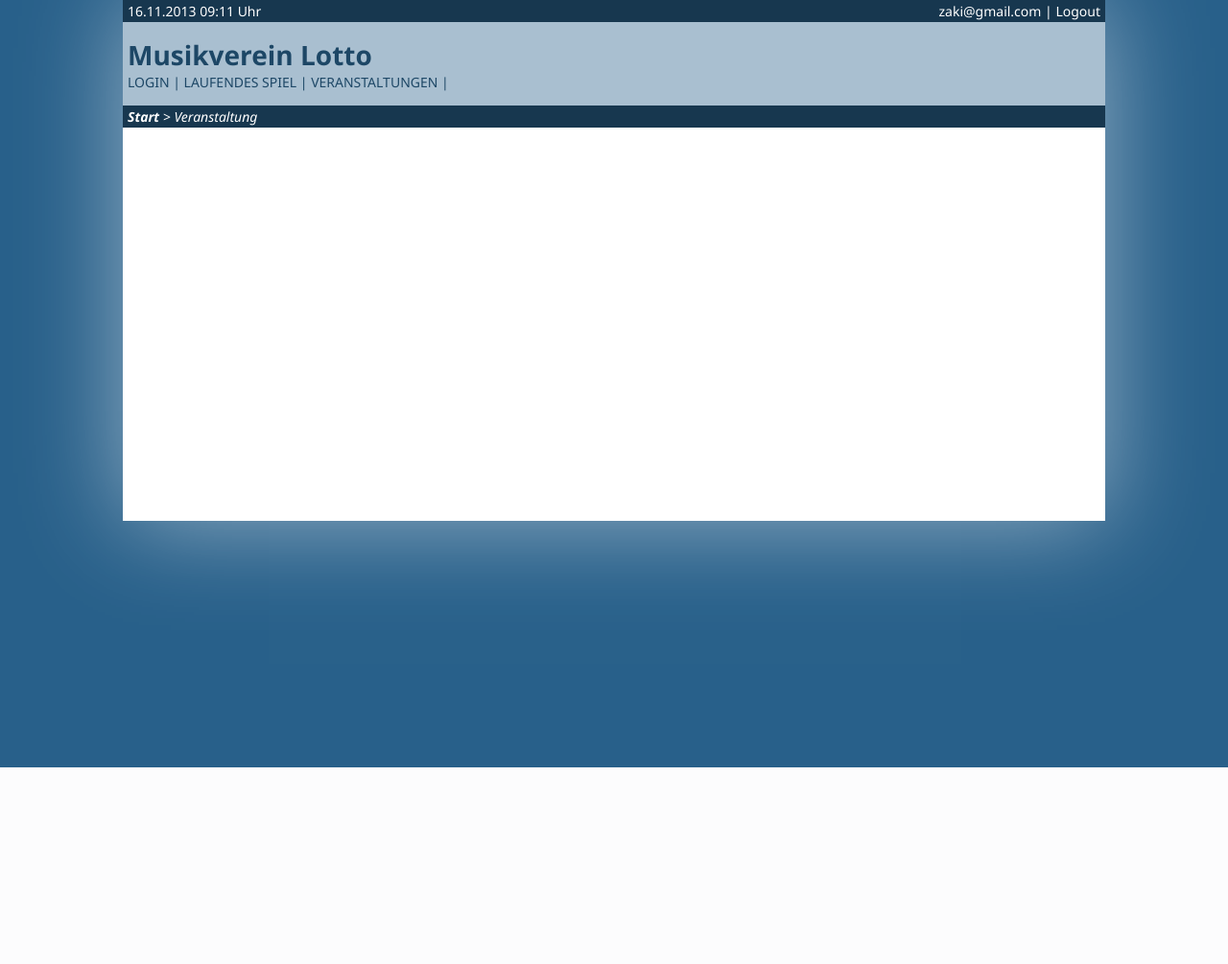
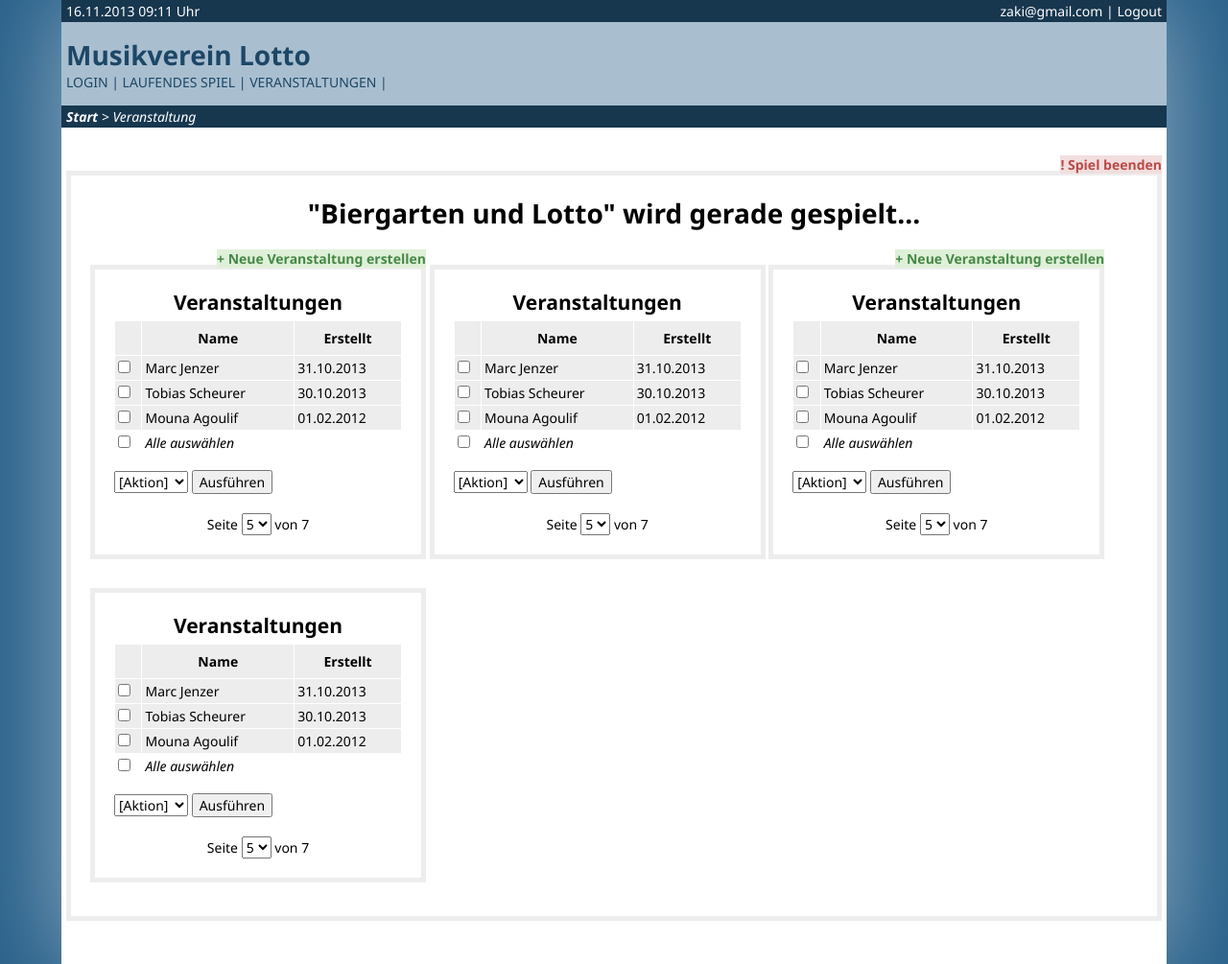
Before and after one commit to escolate/TeamNorden_LottoWebApp, a PHP site: page /index.php?page=events in a window 1280 px wide. Shown: the whole page at 96% size. Before the commit the page ends 800 px from the top, so only its background shows below. Run offline with PHP 8.4, Linux system fonts and the light colour scheme.

Commit message:
did some more css changes

```diff
--- a/css/style.css
+++ b/css/style.css
@@ -17,9 +17,11 @@ h3 {
 }
 a{
     text-decoration: none;
+    color: black;
 }
 #container{
-    width: 80%;
+    width: 90%;
+    min-width: 800px;
     margin: auto;
     box-shadow: 0px 0px 100px rgba(255,255,255,0.5);
 }
@@ -70,30 +72,6 @@ a{
     min-height: 350px;
     padding: 30px 5px;
 }
-/* buttons */
-.button{
-    display: inline-block;
-    background-color: #dff0d8;
-    text-align: center;
-    padding: 2px 3px 2px 3px;
-    font-weight: bold;
-    border: 2px solid;
-}
-.button.yellow:hover{
-    background-color: #faebcc;
-}
-.button.red:hover{
-    background-color: #ebccd1;
-}
-.button.green:hover{
-    background-color: #d6e9c6;
-}
-.button.blue:hover{
-    background-color: #bce8f1;
-}
-.button.grey:hover{
-    background-color: #b8b4b4;
-}
 /*sub classes*/
 .yellow{
     color: #c09853;
@@ -120,38 +98,67 @@ a{
     background-color: lightgray;
     border-color: #b8b4b4;
 }
-/*content*/
-#content .frame {
+/*content-elements*/
+.content-box{
+    position: relative;
+    display: inline-block;
+    vertical-align: top;
+    border: 5px solid #ededed;
+    padding: 20px;
+    margin: 15px 0;
+    min-width: 300px;
+}
+.content-box-button{
+    position: absolute;
+    top: -21px;
+    right: -5px;
+    font-weight: bold;
+}
+.content-box-button:hover{
+    text-decoration: underline;
+}
+.content-box h1{
+    margin-bottom: 20px;
+    text-align: center;
+}
+.content-box h2{
+    margin-bottom: 5px;
+    text-align: center;
+}
+.list{
     width: 100%;
+    background-color: #ededed;
+    margin-bottom: 15px;
+}
+.list tr > td{
+    padding: 3px;
+}
+.list tr, td, th{
+    border: 1px solid white;
+}
+.list th{
+    padding: 8px 0;
+}
+.list tfoot{
+    background-color: white;
+    font-style: oblique;
+}
+.list thead:hover{
+    background-color: #ededed;
+}
+.list tbody tr:hover{
+    background-color: white;
+}
+.list table a{
+    display: inline-block;
+    width: 100%;
+    height: 60%;
+}
+.pages{
+    text-align: center;
+    margin-top: 20px;
 }
 
-#content .frame div {
-    display: inline-block;
-    border: 5px solid #ededed;
-    width: 250px;
-    vertical-align: top;
-    padding: 15px;
-}
-#content .frame table {
-    margin: 5px 0;
-    width: 100%;
-    background-color: #ededed
-}
-#content .frame th {
-    background-color: #ededed;
-}
-#content .frame table, tr, td{
-    border: 1px solid white;
-}
-#zahl_ziehung {
-    width: 40px;
-}
-#content .frame .action {
-    float: left;
-}
-#content .frame .action select {
-    width: 150px;
-}
 /*login*/
 #logincontent{
     text-align: center;
--- /dev/null
+++ b/events.php
@@ -0,0 +1,234 @@
+<div class="content-box">
+    <a href="#" class="content-box-button red">! Spiel beenden</a>
+    <h1>"Biergarten und Lotto" wird gerade gespielt...</h1>
+
+    <div class="content-box">
+	<a href="#" class="content-box-button green">+ Neue Veranstaltung erstellen</a>
+	<h2>Veranstaltungen</h2>
+	<form name="events" class="action">
+	    <table border="1" class="list">
+		<thead>
+		    <tr>
+			<th></th>
+			<th>Name</th>
+			<th>Erstellt</th>
+		    </tr>
+		</thead>
+		<tfoot>
+		    <tr>
+			<td><input type="checkbox"></td>
+			<td>Alle auswählen</td>
+			<td></td>
+		    </tr>
+		</tfoot>
+		<tbody>
+		    <tr>
+			<td><input type="checkbox"></td>
+			<td><a href="#">Marc Jenzer</a></td>
+			<td><a href="#">31.10.2013</a></td>
+		    </tr>
+		    <tr>
+			<td><input type="checkbox"></td>
+			<td><a href="#">Tobias Scheurer</a></td>
+			<td><a href="#">30.10.2013</a></td>
+		    </tr>
+		    <tr>
+			<td><input type="checkbox"></td>
+			<td><a href="#">Mouna Agoulif</a></td>
+			<td><a href="#">01.02.2012</a></td>
+		    </tr>
+		</tbody>
+	    </table>
+	    <select name="events-action">
+		<option value="action">[Aktion]</option>
+		<option value="delete">Löschen</option>
+	    </select>
+	    <input type="submit" value="Ausführen">
+	</form>
+	<div class="pages">
+	    Seite
+	    <select name="events-action">
+		<option value="delete">1</option>
+		<option value="delete">2</option>
+		<option value="delete">3</option>
+		<option value="delete">4</option>
+		<option value="action" selected>5</option>
+		<option value="delete">6</option>
+		<option value="delete">7</option>
+	    </select>
+	    von 7
+	</div>
+    </div>
+
+    <div class="content-box">
+	<h2>Veranstaltungen</h2>
+	<form name="events" class="action">
+	    <table border="1" class="list">
+		<thead>
+		    <tr>
+			<th></th>
+			<th>Name</th>
+			<th>Erstellt</th>
+		    </tr>
+		</thead>
+		<tfoot>
+		    <tr>
+			<td><input type="checkbox"></td>
+			<td>Alle auswählen</td>
+			<td></td>
+		    </tr>
+		</tfoot>
+		<tbody>
+		    <tr>
+			<td><input type="checkbox"></td>
+			<td><a href="#">Marc Jenzer</a></td>
+			<td><a href="#">31.10.2013</a></td>
+		    </tr>
+		    <tr>
+			<td><input type="checkbox"></td>
+			<td><a href="#">Tobias Scheurer</a></td>
+			<td><a href="#">30.10.2013</a></td>
+		    </tr>
+		    <tr>
+			<td><input type="checkbox"></td>
+			<td><a href="#">Mouna Agoulif</a></td>
+			<td><a href="#">01.02.2012</a></td>
+		    </tr>
+		</tbody>
+	    </table>
+	    <select name="events-action">
+		<option value="action">[Aktion]</option>
+		<option value="delete">Löschen</option>
+	    </select>
+	    <input type="submit" value="Ausführen">
+	</form>
+	<div class="pages">
+	    Seite
+	    <select name="events-action">
+		<option value="delete">1</option>
+		<option value="delete">2</option>
+		<option value="delete">3</option>
+		<option value="delete">4</option>
+		<option value="action" selected>5</option>
+		<option value="delete">6</option>
+		<option value="delete">7</option>
+	    </select>
+	    von 7
+	</div>
+    </div>
+
+    <div class="content-box">
+	<a href="#" class="content-box-button green">+ Neue Veranstaltung erstellen</a>
+	<h2>Veranstaltungen</h2>
+	<form name="events" class="action">
+	    <table border="1" class="list">
+		<thead>
+		    <tr>
+			<th></th>
+			<th>Name</th>
+			<th>Erstellt</th>
+		    </tr>
+		</thead>
+		<tfoot>
+		    <tr>
+			<td><input type="checkbox"></td>
+			<td>Alle auswählen</td>
+			<td></td>
+		    </tr>
+		</tfoot>
+		<tbody>
+		    <tr>
+			<td><input type="checkbox"></td>
+			<td><a href="#">Marc Jenzer</a></td>
+			<td><a href="#">31.10.2013</a></td>
+		    </tr>
+		    <tr>
+			<td><input type="checkbox"></td>
+			<td><a href="#">Tobias Scheurer</a></td>
+			<td><a href="#">30.10.2013</a></td>
+		    </tr>
+		    <tr>
+			<td><input type="checkbox"></td>
+			<td><a href="#">Mouna Agoulif</a></td>
+			<td><a href="#">01.02.2012</a></td>
+		    </tr>
+		</tbody>
+	    </table>
+	    <select name="events-action">
+		<option value="action">[Aktion]</option>
+		<option value="delete">Löschen</option>
+	    </select>
+	    <input type="submit" value="Ausführen">
+	</form>
+	<div class="pages">
+	    Seite
+	    <select name="events-action">
+		<option value="delete">1</option>
+		<option value="delete">2</option>
+		<option value="delete">3</option>
+		<option value="delete">4</option>
+		<option value="action" selected>5</option>
+		<option value="delete">6</option>
+		<option value="delete">7</option>
+	    </select>
+	    von 7
+	</div>
+    </div>
+
+    <div class="content-box">
+	<h2>Veranstaltungen</h2>
+	<form name="events" class="action">
+	    <table border="1" class="list">
+		<thead>
+		    <tr>
+			<th></th>
+			<th>Name</th>
+			<th>Erstellt</th>
+		    </tr>
+		</thead>
+		<tfoot>
+		    <tr>
+			<td><input type="checkbox"></td>
+			<td>Alle auswählen</td>
+			<td></td>
+		    </tr>
+		</tfoot>
+		<tbody>
+		    <tr>
+			<td><input type="checkbox"></td>
+			<td><a href="#">Marc Jenzer</a></td>
+			<td><a href="#">31.10.2013</a></td>
+		    </tr>
+		    <tr>
+			<td><input type="checkbox"></td>
+			<td><a href="#">Tobias Scheurer</a></td>
+			<td><a href="#">30.10.2013</a></td>
+		    </tr>
+		    <tr>
+			<td><input type="checkbox"></td>
+			<td><a href="#">Mouna Agoulif</a></td>
+			<td><a href="#">01.02.2012</a></td>
+		    </tr>
+		</tbody>
+	    </table>
+	    <select name="events-action">
+		<option value="action">[Aktion]</option>
+		<option value="delete">Löschen</option>
+	    </select>
+	    <input type="submit" value="Ausführen">
+	</form>
+	<div class="pages">
+	    Seite
+	    <select name="events-action">
+		<option value="delete">1</option>
+		<option value="delete">2</option>
+		<option value="delete">3</option>
+		<option value="delete">4</option>
+		<option value="action" selected>5</option>
+		<option value="delete">6</option>
+		<option value="delete">7</option>
+	    </select>
+	    von 7
+	</div>
+    </div>
+</div>
--- a/index.php
+++ b/index.php
@@ -16,8 +16,8 @@
 	    <div id="logo">
 		<h1><a href="index.php?page=default">Musikverein Lotto</a></h1>
 		<a href="login.php?page=">LOGIN</a> |
-		<a href="index.php?page=login">LAUFENDES SPIEL</a> |
-		<a href="index.php?page=login">VERANSTALTUNGEN</a> |
+		<a href="index.php?page=currentEvent">LAUFENDES SPIEL</a> |
+		<a href="index.php?page=events">VERANSTALTUNGEN</a> |
 	    </div>
 	    <div id="breadcrumbs"><a href="/">Start</a> &gt; Veranstaltung</div>
 	    <!--<a href="#" class="notification yellow">"Biergarten & Lotto" wird gerade gespielt. Hier klicken um in das Spiel zu gelangen.</a>-->
@@ -27,11 +27,11 @@
 		<?php
 		if (!empty($_GET)) {
 		    switch ($_GET) {
-			case $_GET['page'] == 'login':
-			    include_once 'event.php';
+			case $_GET['page'] == 'currentEvent':
+			    include_once 'currentEvent.php';
 			    break;
-			case $_GET['page'] == 'veranstaltungen':
-			    include_once 'veranstaltungen.php';
+			case $_GET['page'] == 'events':
+			    include_once 'events.php';
 		    }
 		}
 		?>
```
Also changed, not shown: event.php (deleted, +0 -93 lines), currentEvent.php (added).
